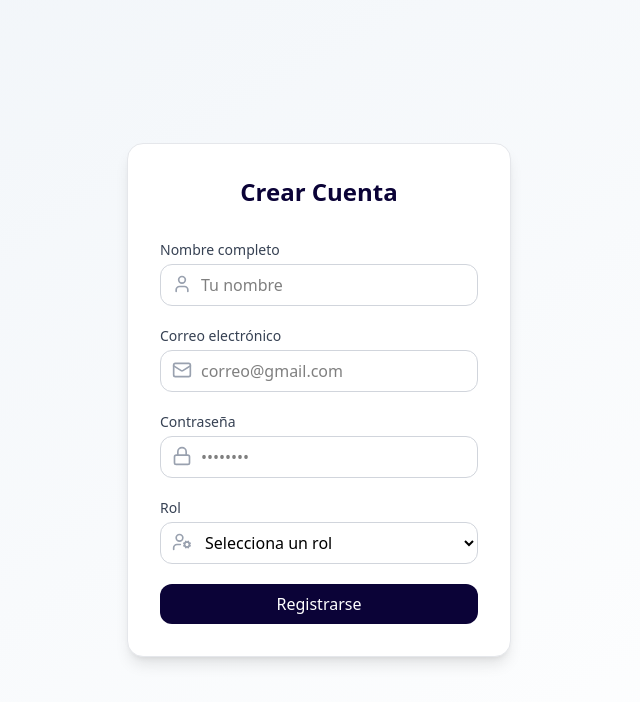
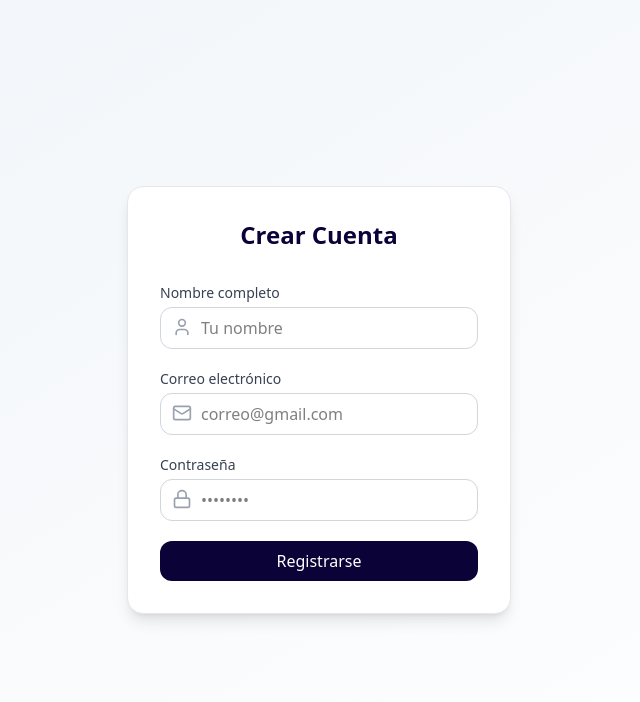
Before and after one commit to epf-21/web, a React (Vite) app in the folder frontend/: page /Register in a window 1280 px wide. Shown: the top 702 px of the page, without its empty margins (321-961 px from the left). Built offline with nearby package versions, Linux system fonts and the light colour scheme.

Commit message:
refactor: remover campo del register

```diff
--- a/frontend/src/pages/auth/SignUp.jsx
+++ b/frontend/src/pages/auth/SignUp.jsx
@@ -1,13 +1,12 @@
 import { useState } from 'react';
 import { useRegister } from '../../hooks/useAuth';
-import { Mail, Lock, User, UserCog } from 'lucide-react';
+import { Mail, Lock, User } from 'lucide-react';
 
 export default function SignUp() {
   const [form, setForm] = useState({
     name: '',
     email: '',
     password: '',
-    rol: '',
   })
 
   const { mutate: register, isPending, isError, error } = useRegister();
@@ -77,24 +76,6 @@ export default function SignUp() {
             </div>
           </div>
 
-          <div>
-            <label className="block text-sm font-medium text-gray-700 mb-1">Rol</label>
-            <div className="relative">
-              <UserCog className="absolute left-3 top-2.5 text-gray-400 w-5 h-5" />
-              <select
-                name="rol"
-                value={form.rol}
-                onChange={handleChange}
-                required
-                className="w-full pl-10 pr-4 py-2 border border-gray-300 rounded-xl bg-white focus:outline-none focus:ring-2 focus:ring-black-rock-950"
-                defaultValue=""
-              >
-                <option value="" disabled>Selecciona un rol</option>
-                <option value="PROFESOR">Profesor</option>
-                <option value="ADMINISTRADOR">Administrador</option>
-              </select>
-            </div>
-          </div>
 
           {isError && (
             <p className="text-sm text-red-500">
```
